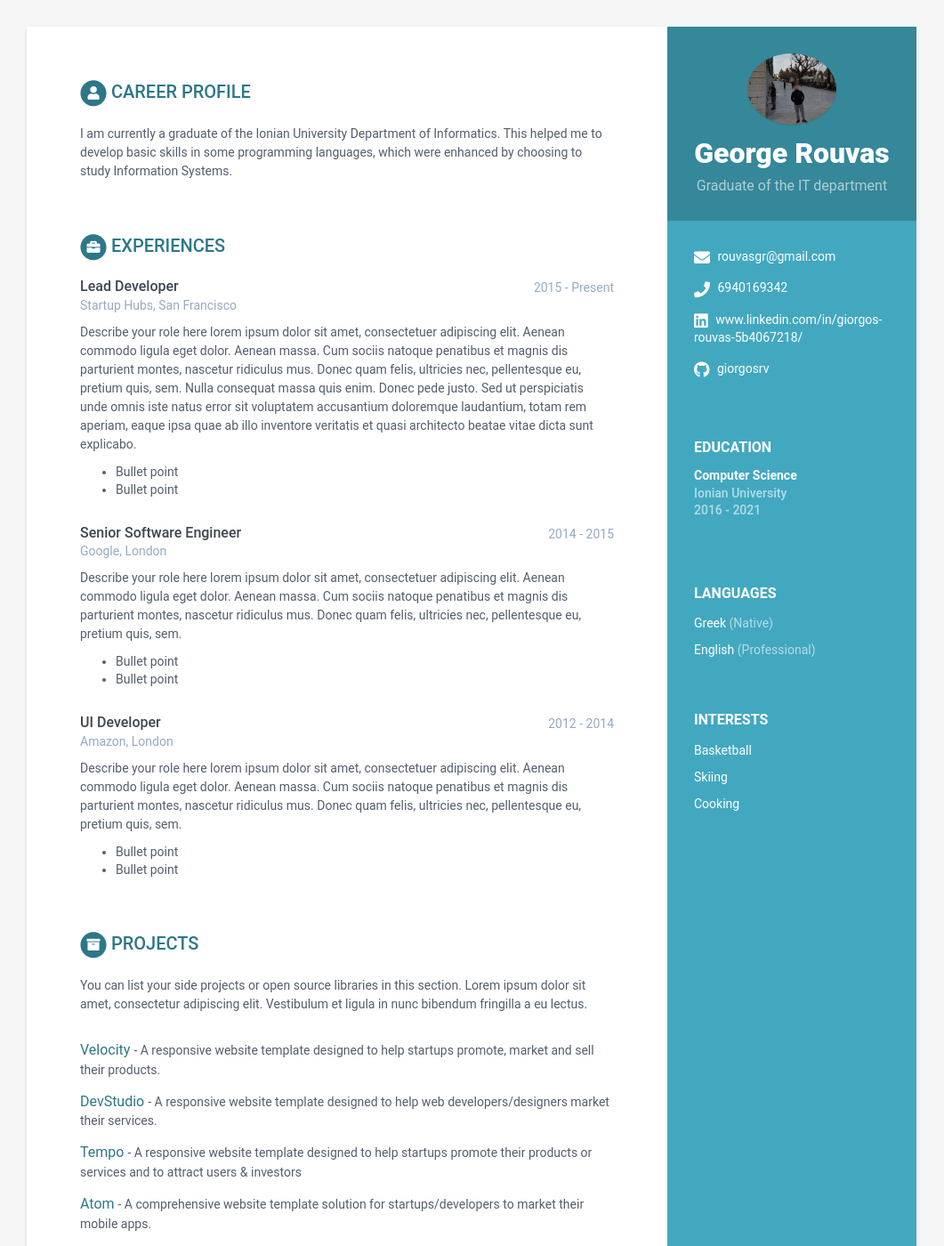
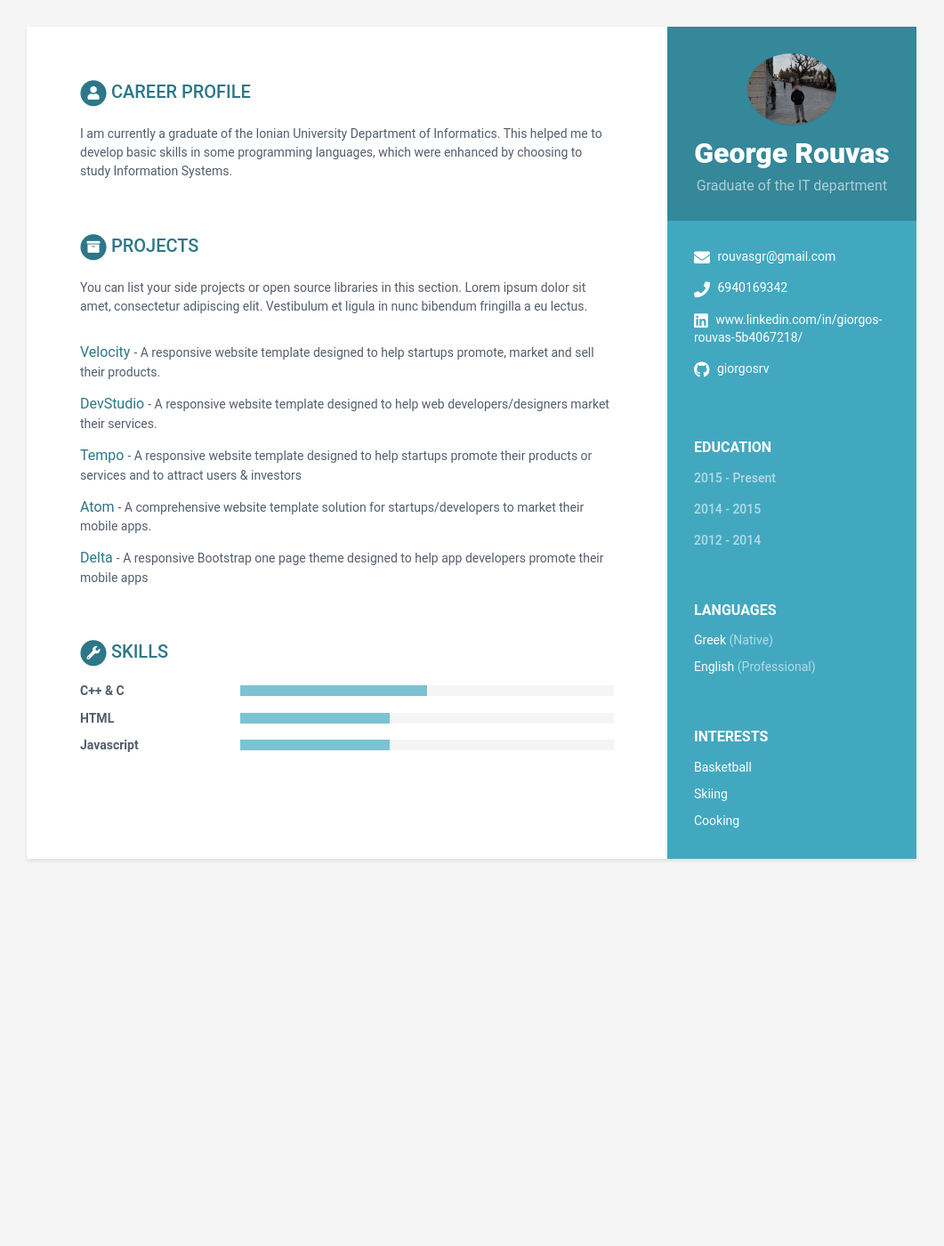
Before and after one commit to giorgosrv/MyCv, a Jekyll site: the page built from index.html, in a window 1280 px wide and 1400 px high. Shown: the whole window at 89% size, without its empty margins (110-1171 px from the left). Built offline with Jekyll 4.4.1, drawn with Linux system fonts in a browser that asks for light colours; part of the change alters nothing that is shown.

Commit message:
Update data.yml

```diff
--- a/_data/data.yml
+++ b/_data/data.yml
@@ -74,7 +74,7 @@ education:
         pretium quis, sem.
           - Bullet point
           - Bullet point
-experiences:
+education:
     - role: Lead Developer
       time: 2015 - Present
       company: Startup Hubs, San Francisco
```
